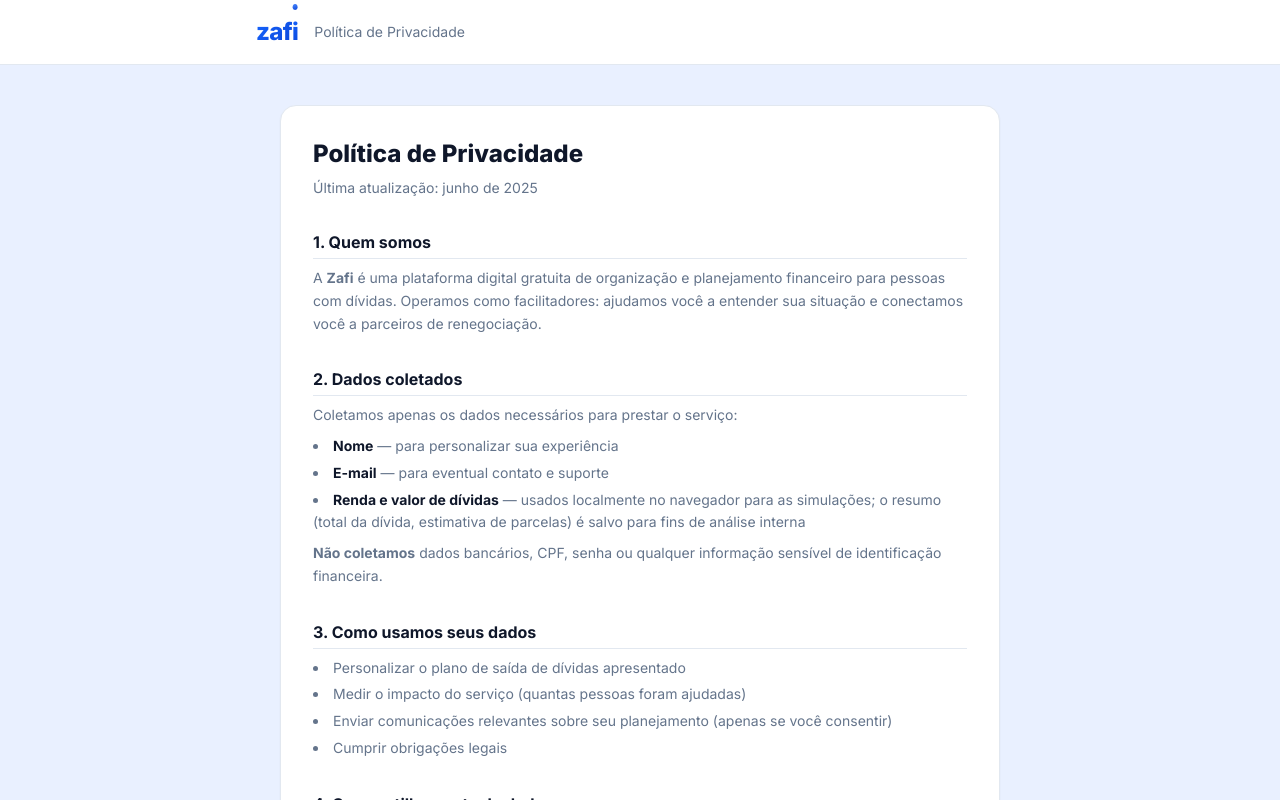
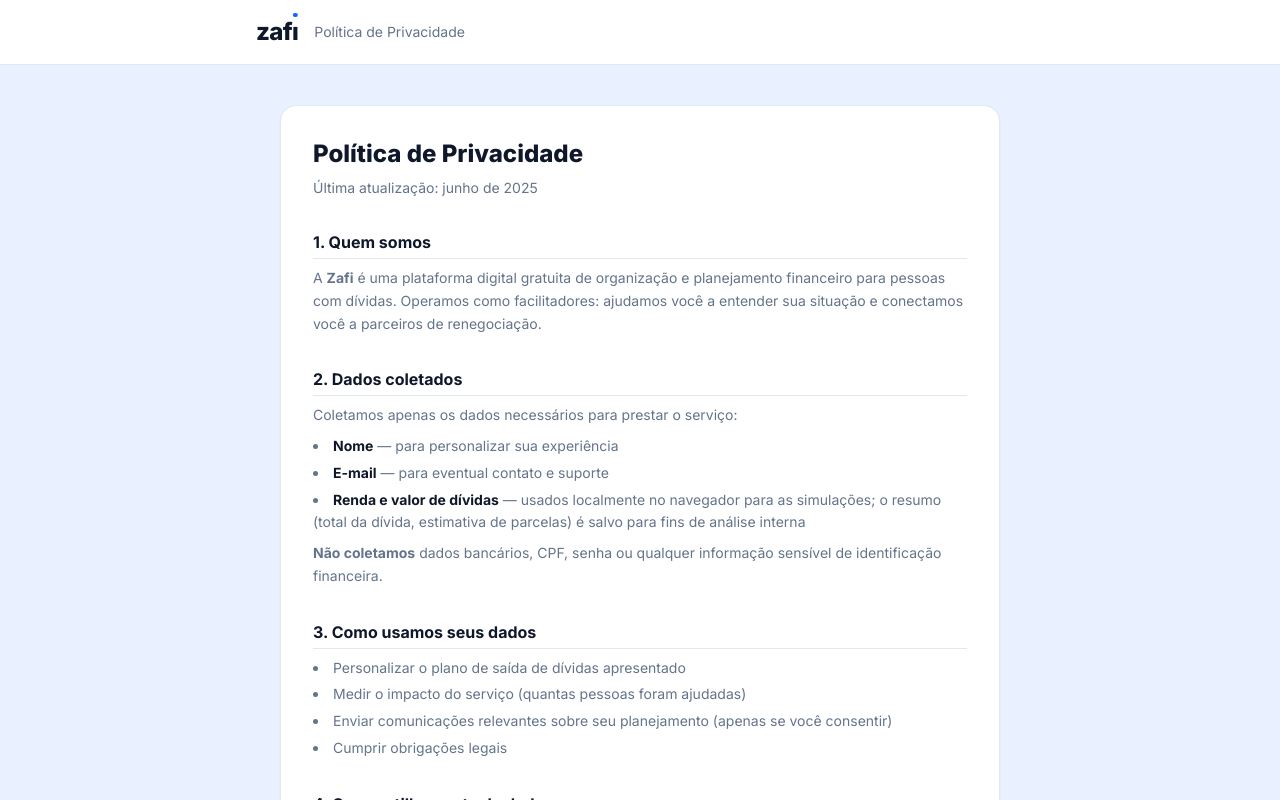
Before and after one commit to wiltonbatistadejesus/zafi, a Next.js app: page /privacy in a window 1280 px wide. Shown: the top 800 px of the page. Built offline with nearby package versions, Linux system fonts and the light colour scheme.

Commit message:
Logo: preto com ponto azul no i

```diff
--- a/components/Logo.tsx
+++ b/components/Logo.tsx
@@ -1,6 +1,6 @@
 // -----------------------------------------------
 // Logo component
-// Renders "zafi" wordmark with a sapphire-droplet dot on the "i"
+// Renders "zafi" wordmark: "zaf" in black, "i" in black with blue dot
 // -----------------------------------------------
 
 export default function Logo({ size = 'md' }: { size?: 'sm' | 'md' | 'lg' }) {
@@ -13,46 +13,28 @@ export default function Logo({ size = 'md' }: { size?: 'sm' | 'md' | 'lg' }) {
   return (
     <span
       className={`font-extrabold tracking-tight select-none ${sizes[size]}`}
-      style={{ fontFamily: 'Inter, sans-serif' }}
+      style={{ fontFamily: 'Inter, sans-serif', color: '#0f172a' }}
     >
-      {/* "zaf" in gradient */}
-      <span
-        style={{
-          background: 'linear-gradient(135deg, #1565ff, #0d47d9)',
-          WebkitBackgroundClip: 'text',
-          WebkitTextFillColor: 'transparent',
-          backgroundClip: 'text',
-        }}
-      >
-        zaf
-      </span>
+      {/* "zaf" in black */}
+      zaf
 
-      {/* "i" with the droplet dot */}
-      <span className="relative inline-block">
-        {/* The letter i — we hide its natural dot via font tricks */}
-        <span
-          style={{
-            background: 'linear-gradient(135deg, #1565ff, #0d47d9)',
-            WebkitBackgroundClip: 'text',
-            WebkitTextFillColor: 'transparent',
-            backgroundClip: 'text',
-          }}
-        >
-          i
-        </span>
+      {/* "i" with blue dot — using dotless i + custom blue dot */}
+      <span className="relative inline-block" style={{ color: '#0f172a' }}>
+        {/* dotless i unicode character */}
+        &#305;
 
-        {/* Custom sapphire droplet above the "i" */}
+        {/* Blue dot above the "i" */}
         <span
           aria-hidden
           className="absolute"
           style={{
-            top: size === 'lg' ? '-0.55em' : '-0.5em',
+            top: size === 'lg' ? '-0.15em' : '-0.12em',
             left: '50%',
             transform: 'translateX(-50%)',
-            width: size === 'lg' ? '0.22em' : '0.2em',
-            height: size === 'lg' ? '0.28em' : '0.25em',
-            background: 'linear-gradient(160deg, #4d8aff, #0d47d9)',
-            borderRadius: '50% 50% 50% 50% / 60% 60% 40% 40%',
+            width: '0.18em',
+            height: '0.18em',
+            background: '#1565ff',
+            borderRadius: '50%',
             display: 'inline-block',
           }}
         />
```
